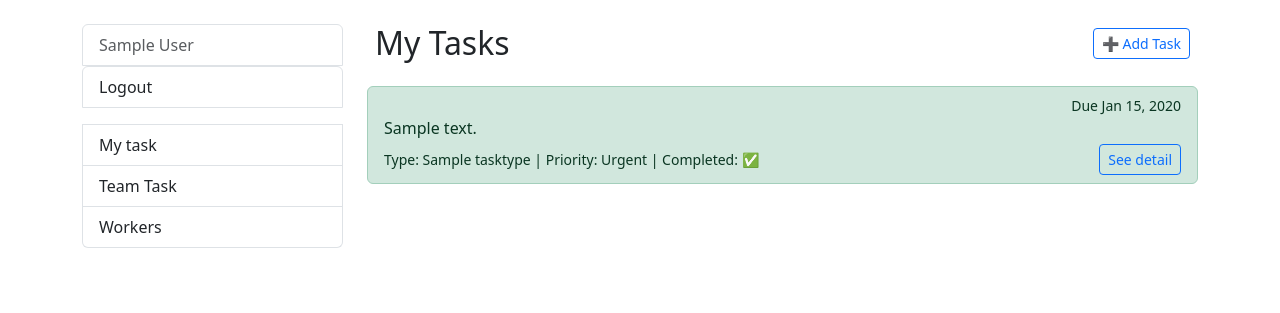
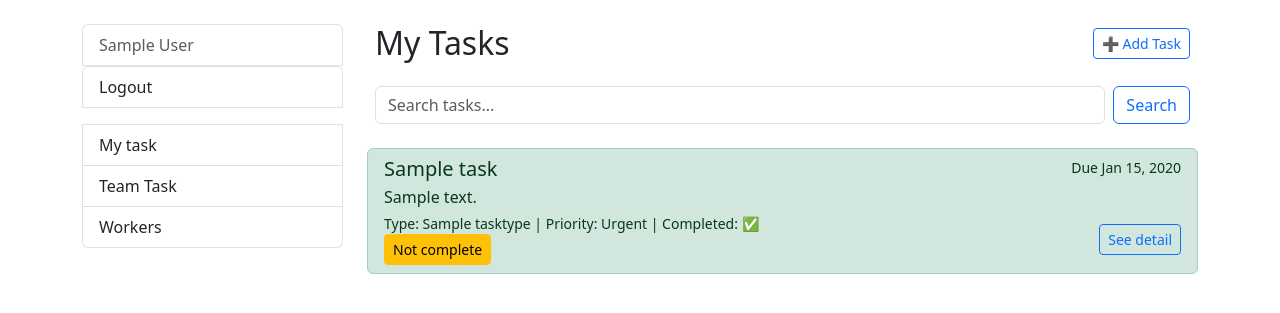
Before and after one commit to HappyDen08/task-manager, a Django app: page / in a window 1280 px wide. Shown: the part 56-369 px from the top of the page. Run offline with Django 5.2, Linux system fonts and the light colour scheme; a user stored in the database is signed in; tables that the repository leaves empty hold one stand-in row (values such as "Sample post").

Commit message:
add button for change done status

```diff
--- a/templates/task/home.html
+++ b/templates/task/home.html
@@ -10,11 +10,15 @@
         </a>
     </div>
     {% if home %}
+			<form method="get" class="mb-4 px-2 d-flex" role="search">
+				<input type="text" name="q" class="form-control me-2" placeholder="Search tasks..." value="{{ request.GET.q }}">
+				<button type="submit" class="btn btn-outline-primary">Search</button>
+			</form>
         <div class="list-group">
             {% for task in home %}
                 <div class="list-group-item {% if task.is_completed %}list-group-item-success{% endif %}">
                     <div class="d-flex w-100 justify-content-between">
-                        <h5 class="mb-1">{{ task.title }}</h5>
+                        <h5 class="mb-1">{{ task.name }}</h5>
                         <small>
                             {% if task.deadline %}
                                 Due {{ task.deadline|date:"M d, Y" }}
@@ -40,8 +44,16 @@
                             Type: {{ task.task_type.name }} |
                             Priority: {{ task.priority }} |
                             Completed: {% if task.is_completed %}✅{% else %}❌{% endif %}
+														<form method="post" action="{% url 'task:toggle_done' task.id %}">
+															{% csrf_token %}
+															{% if task.is_completed %}
+																<button type="submit" class="btn btn-warning btn-sm">Not complete</button>
+															{% else %}
+																<button type="submit" class="btn btn-success btn-sm">Complete</button>
+															{% endif %}
+														</form>
                         </small>
-                        <a href="{% url 'task:task_detail' task.id %}" class="btn btn-sm btn-outline-primary">
+                        <a href="{% url 'task:task_myself_detail' task.id %}" class="btn btn-sm btn-outline-primary">
                             See detail
                         </a>
                     </div>
```
